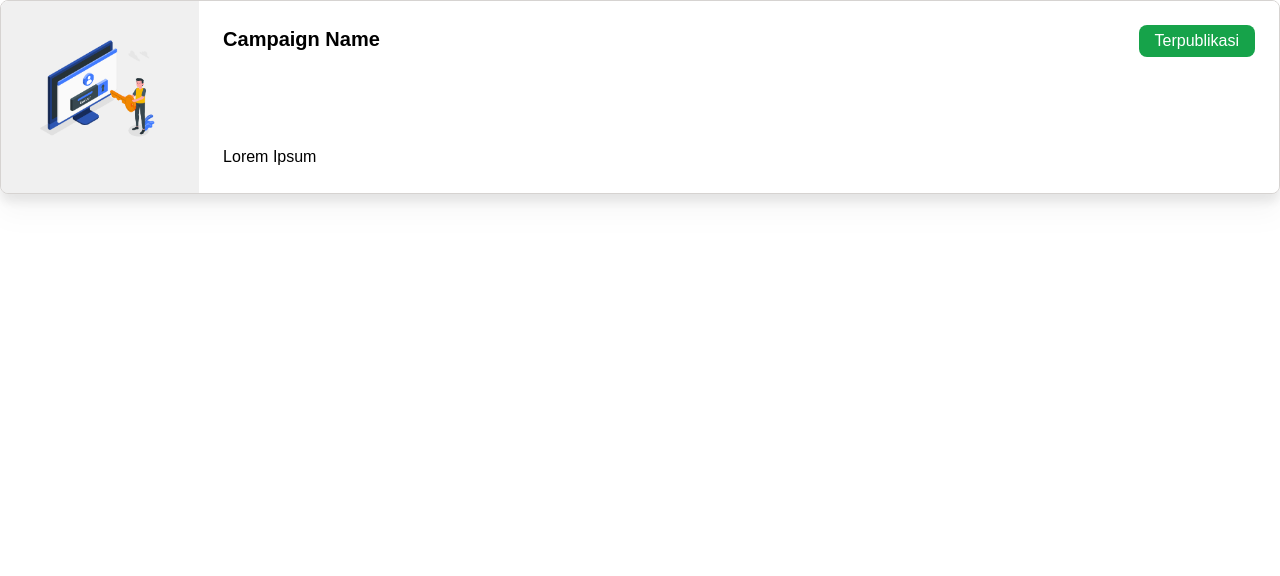
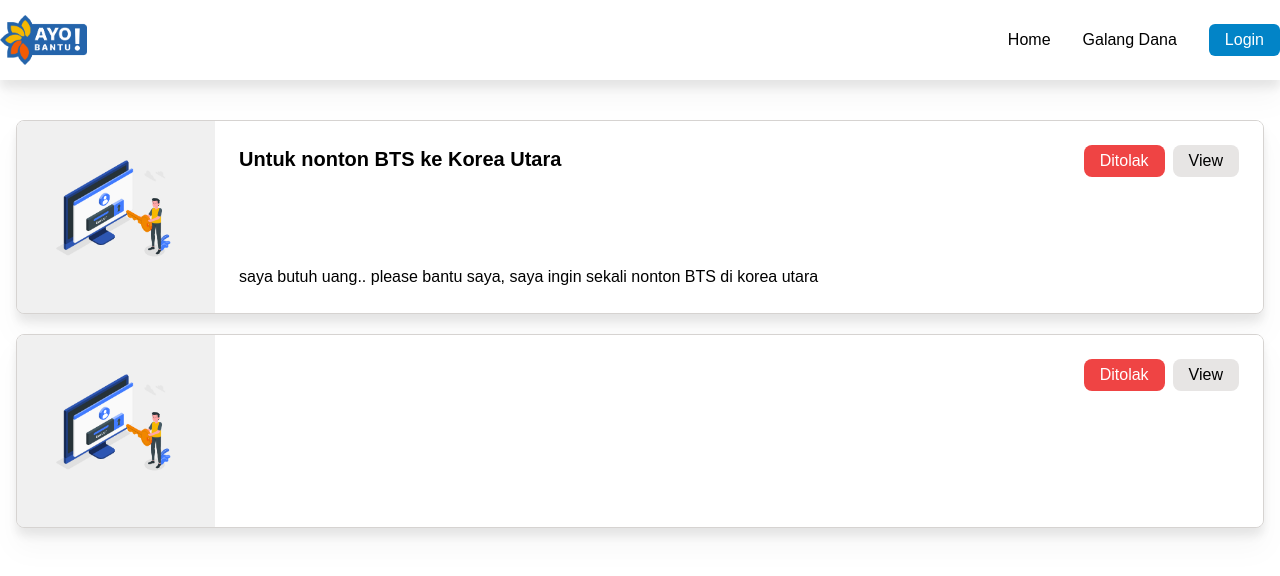
Before and after one commit to FE-07/final-project-FE, a React (Vite) app: page / in a window 1280 px wide. Shown: the top 576 px of the page. Built offline with nearby package versions, Linux system fonts and the light colour scheme.

Commit message:
add page ListPenggalangan dan BuatCampaign

```diff
--- a/src/App.jsx
+++ b/src/App.jsx
@@ -6,14 +6,15 @@
 
 import './index.css'
 import BuatCampaign from './pages/BuatCampaign'
+import ListPenggalangan from './pages/ListPenggalangan'
 
 function App() {
 
   return (
     <>
-      {/* <Navbar /> */}
+      <Navbar />
       {/* <Login /> */}
-      <BuatCampaign />
+      <ListPenggalangan />
       {/* <h1 className="text-3xl font-bold bg-sky-300 underline-offset-2">Hello</h1> */}
     </>
   )
--- a/src/assets/index.js
+++ b/src/assets/index.js
@@ -1,4 +1,6 @@
 import logoAyoBantu from './../assets/logoAyoBantu.png'
 import GambarLogin from './../assets/login-img.png'
+import ImgDefault from './../assets/upload-foto.png'
+import IconUser from './../assets/icons-user.png'
 
-export { logoAyoBantu, GambarLogin }
+export { logoAyoBantu, GambarLogin, ImgDefault, IconUser }
--- a/src/component/Card.jsx
+++ b/src/component/Card.jsx
@@ -3,21 +3,21 @@
 import StatusVerify from "./StatusVerify"
 import { GambarLogin } from "../assets"
 
-const Card = () => {
+const Card = ({ name, ket }) => {
     return (
         <>
-            <div className="flex flex-col md:flex-row xl:flex-row border border-stone-300 rounded-lg overflow-hidden drop-shadow-xl">
+            <div className="w-full flex flex-col md:flex-row xl:flex-row border border-stone-300 rounded-lg overflow-hidden drop-shadow-xl">
                 <img src={GambarLogin} alt="" className="h-48" />
                 <div className="flex flex-col justify-between bg-white w-full p-6">
                     <div className="flex justify-between">
-                        <h1 className="text-xl font-semibold">Campaign Name</h1>
+                        <h1 className="text-xl font-semibold">{name}</h1>
                         <div>
                             {/* <StatusPending /> */}
-                            {/* <StatusReject /> */}
-                            <StatusVerify />
+                            <StatusReject />
+                            {/* <StatusVerify /> */}
                         </div>
                     </div>
-                    <p>Lorem Ipsum</p>
+                    <p>{ket}</p>
                 </div>
             </div>
         </>
--- a/src/component/Navbar.jsx
+++ b/src/component/Navbar.jsx
@@ -1,5 +1,5 @@
 import { Link } from "react-router-dom";
-import { logoAyoBantu } from "../assets";
+import { logoAyoBantu, IconUser } from "../assets";
 import "./../css/Navbar.css";
 
 const Navbar = () => {
@@ -8,7 +8,7 @@
             <header className="bg-white drop-shadow-xl">
                 <nav className="Navbar container mx-auto flex items-center justify-between px-2 md:px-0">
                     <img src={logoAyoBantu} alt="" />
-                    <div className="flex items-center gap-8">
+                    <div className="hidden md:flex items-center gap-8">
                         <Link to="">Home</Link>
                         <Link to="">Galang Dana</Link>
                         <Link
@@ -18,6 +18,9 @@
                             Login
                         </Link>
                     </div>
+                    <a href="" className="flex md:hidden">
+                        <img src={IconUser} alt="icon-User" />
+                    </a>
                 </nav>
             </header>
         </>
--- a/src/pages/BuatCampaign.jsx
+++ b/src/pages/BuatCampaign.jsx
@@ -1,10 +1,42 @@
 import Card from "../component/Card"
+import { ImgDefault } from "../assets"
 
 const BuatCampaign = () => {
     return (
         <>
-            <div>
-                <Card />
+            <div className="container mx-auto px-4 mt-6 mb-20">
+                <h2 className="text-xl font-semibold">Buat Campaign</h2>
+                <div className="flex flex-col lg:flex-row justify-between gap-5 mt-8">
+                    <div className="lg:w-1/4">
+                        <img src={ImgDefault} alt="" className="lg:w-full" />
+                    </div>
+                    <div className="lg:w-1/2">
+                        <form action="" className="flex flex-col gap-4 lg:w-3/4">
+                            <label htmlFor="Name">Nama Campaign</label>
+                            <input className="outline-none bg-slate-100 border border-slate-200 px-3 py-2" type="text" placeholder="Masukan nama Campaign" />
+                            <label htmlFor="Kategori">Kategori</label>
+
+                            {/* input type checkbox */}
+                            <div className="flex gap-4 mb-3">
+                                <div className="flex gap-2">
+                                    <input type="radio" name="" id="" />
+                                    <label htmlFor="">Pendidikan</label>
+                                </div>
+                                <div className="flex gap-2">
+                                    <input type="radio" name="" id="" />
+                                    <label htmlFor="">Kesehatan</label>
+                                </div>
+                                <div className="flex gap-2">
+                                    <input type="radio" name="" id="" />
+                                    <label htmlFor="">Modal Usaha</label>
+                                </div>
+                            </div>
+
+                            <label htmlFor="Deskripsi">Deskripsi</label>
+                            <textarea className="outline-none bg-slate-100 border border-slate-200 px-3 py-2" name="" id="" cols="40" rows="6" placeholder="Masukan Deskripsi"></textarea>
+                        </form>
+                    </div>
+                </div>
             </div>
         </>
     )
--- /dev/null
+++ b/src/pages/ListPenggalangan.jsx
@@ -0,0 +1,14 @@
+import Card from "../component/Card"
+
+const ListPenggalangan = () => {
+    return (
+        <>
+            <div className="container mx-auto flex flex-col gap-5 justify-center mt-10 px-4">
+                <Card name='Untuk nonton BTS ke Korea Utara' ket='saya butuh uang.. please bantu saya, saya ingin sekali nonton BTS di korea utara' />
+                <Card />
+            </div>
+        </>
+    )
+}
+
+export default ListPenggalangan
--- a/src/pages/Login.jsx
+++ b/src/pages/Login.jsx
@@ -1,5 +1,4 @@
 import React from "react";
-import Navbar from "../component/Navbar";
 
 import imgLogin from "../assets/login-img.png"
 import banner from "../assets/bannerDaftar.png"
@@ -7,7 +6,7 @@
 function Login() {
     return (
         <>
-        <Navbar />
+
 
             <div className="container mx-auto">
                 <div className="flex flex-col lg:flex-row gap-5 mt-8 items-center">
```
Lines whose indentation alone changed are shown as unchanged.
